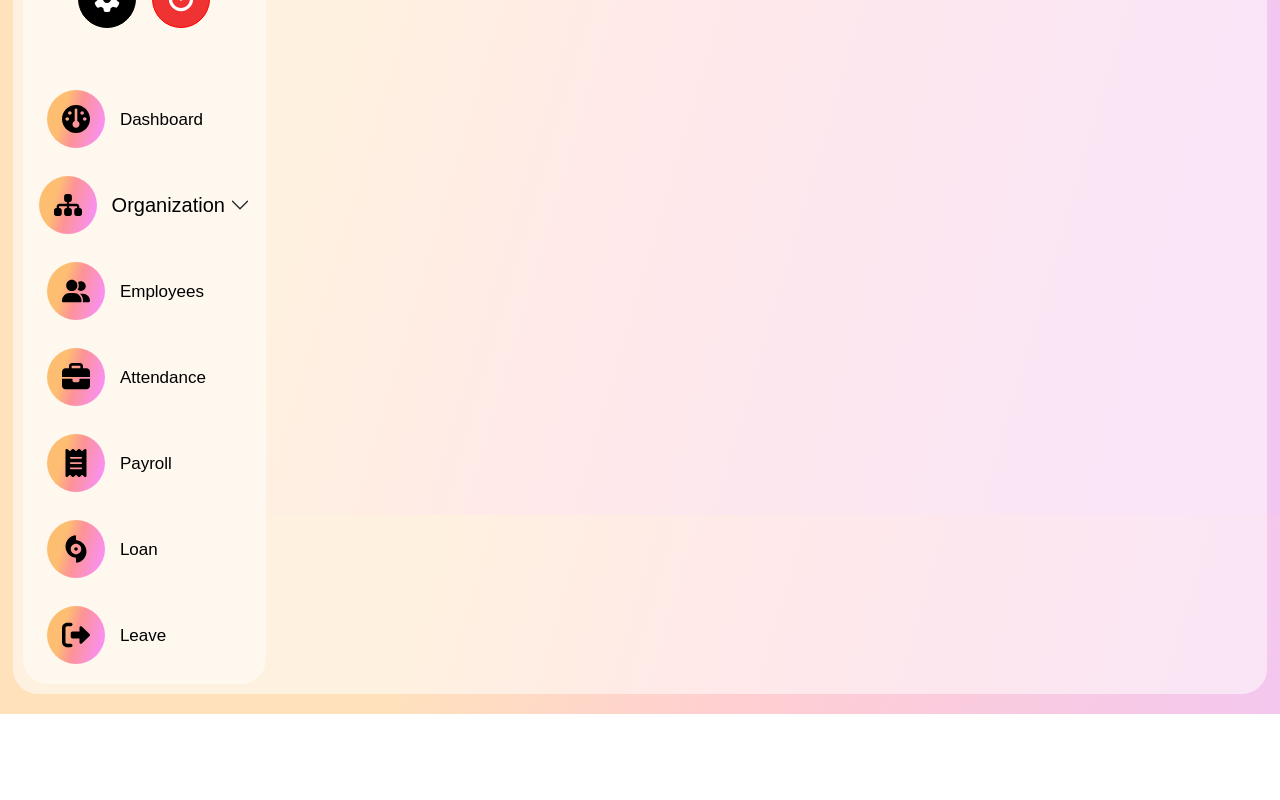
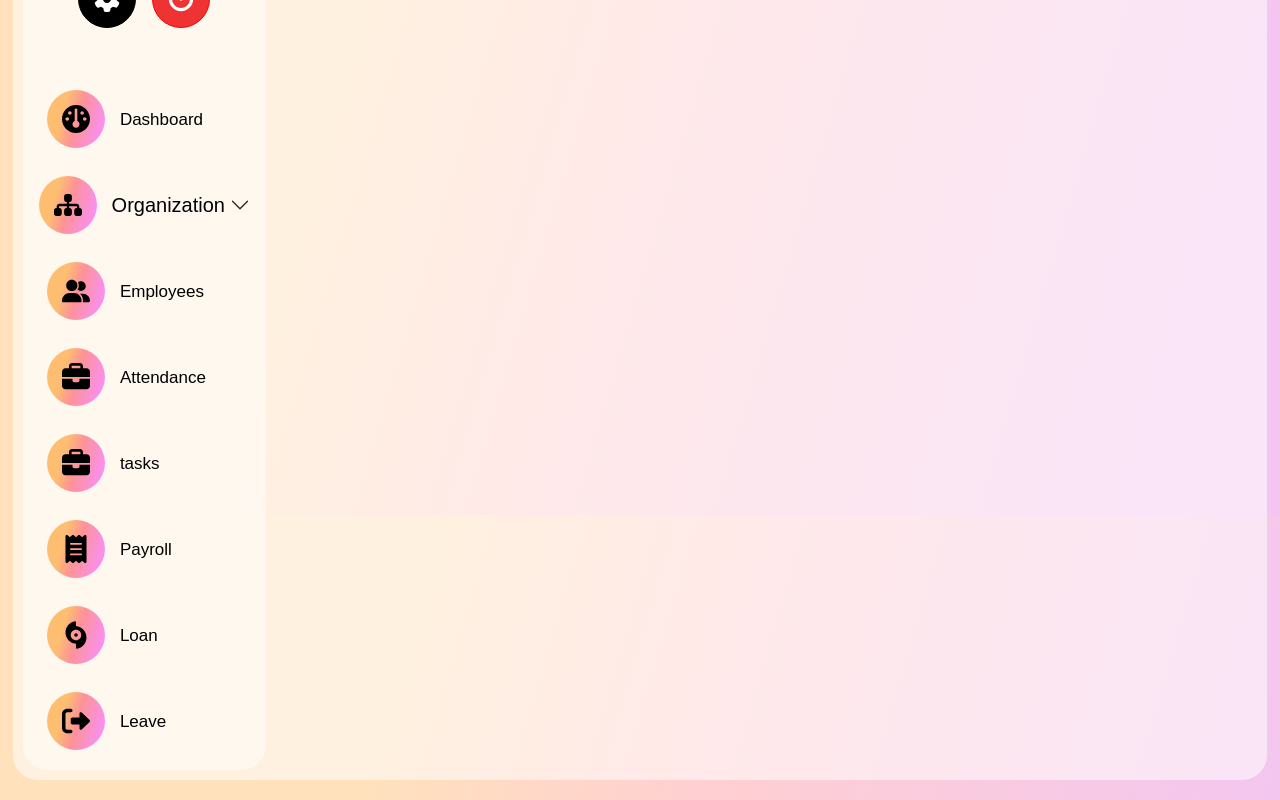
Before and after one commit to farghly/HR-Management-System, a React (Create React App) app: page /login in a window 1280 px wide. Shown: the part 1085-1885 px from the top of the page. Before the commit the page ends 1799 px from the top, so only its background shows below. Built offline with nearby package versions, Linux system fonts and the light colour scheme.

Commit message:
add task link

```diff
--- a/src/components/Navbar/Navbar.js
+++ b/src/components/Navbar/Navbar.js
@@ -102,6 +102,12 @@ function Navbar() {
           </li>
 
           <li class="d-flex gap-3 align-items-center">
+            <Link to="/tasks" class="nav-text">
+              <i class="fa-solid fa-briefcase"></i> <span>tasks</span>
+            </Link>
+          </li>
+
+          <li class="d-flex gap-3 align-items-center">
             <a href="#" class="nav-text">
               <i class="fa-solid fa-receipt"></i>
               <span>Payroll</span>
```
